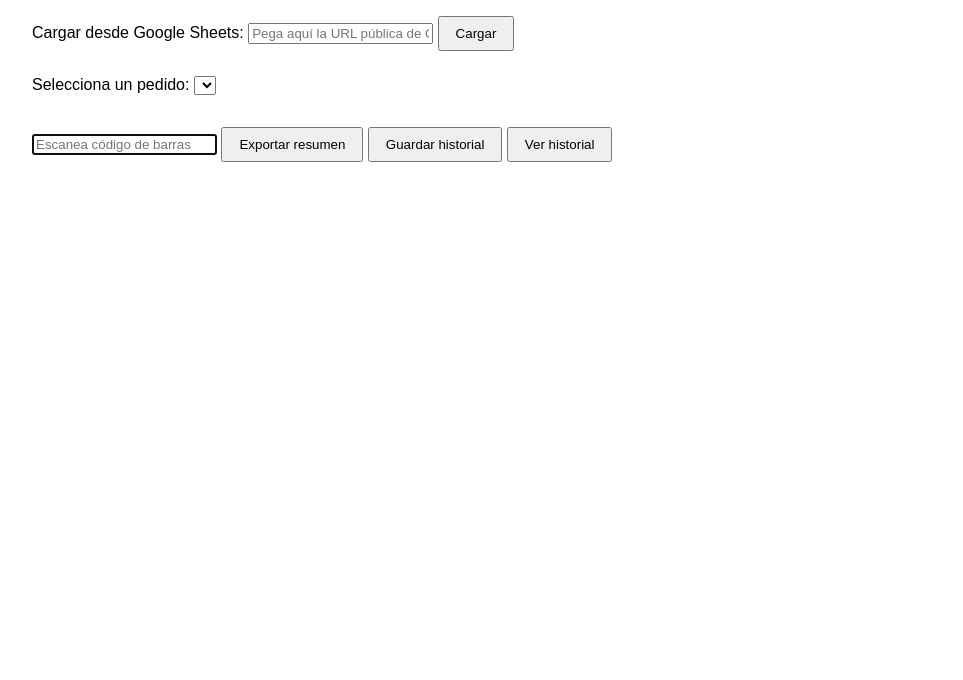
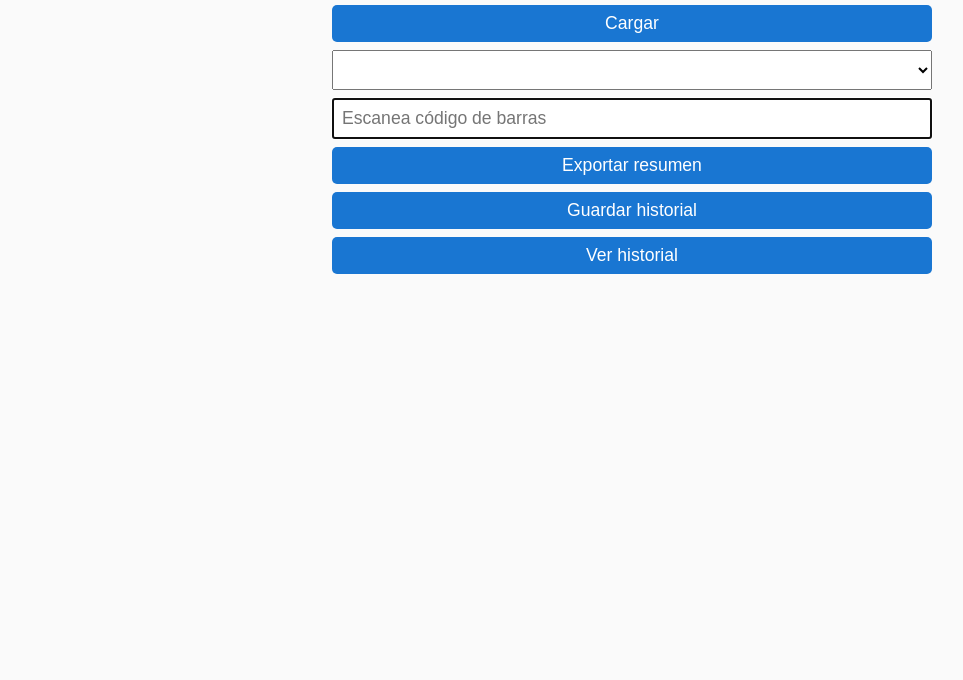
Before and after one commit to whatever9326/escaneo2, a plain HTML site: page index.html in a window 1280 px wide. Shown: the part 120-800 px from the top of the page, without its empty margins (8-971 px from the left). Drawn offline with Linux system fonts and the light colour scheme.

Commit message:
Update index.html

```diff
--- a/index.html
+++ b/index.html
@@ -5,28 +5,34 @@
   <meta name="viewport" content="width=device-width, initial-scale=1.0">
   <title>Escaneo de Pedidos - Demo</title>
   <style>
-    body { font-family: sans-serif; padding: 2rem; }
-    input[type="file"], input[type="text"], input[type="url"], select { margin: 1rem 0; }
-    button { margin-top: 1rem; padding: 0.5rem 1rem; }
-    table { border-collapse: collapse; width: 100%; margin-top: 1rem; }
-    th, td { border: 1px solid #ddd; padding: 8px; }
+    * { box-sizing: border-box; }
+    body { font-family: sans-serif; padding: 1rem; margin: 0; background: #fafafa; }
+    h1 { font-size: 1.5rem; text-align: center; }
+    input[type="file"], input[type="text"], input[type="url"], select, button {
+      width: 100%; max-width: 600px; margin: 0.5rem auto; display: block;
+      font-size: 1.1rem; padding: 0.5rem;
+    }
+    button { cursor: pointer; background: #1976d2; color: white; border: none; border-radius: 5px; }
+    button:hover { background: #125aa0; }
+    table { border-collapse: collapse; width: 100%; margin-top: 1rem; font-size: 0.95rem; }
+    th, td { border: 1px solid #ddd; padding: 8px; text-align: center; }
     th { background: #f2f2f2; }
     .completo { background: #c8e6c9; }
     .exceso { background: #ffcdd2; }
-    .error { color: red; margin-top: 1rem; }
+    .error { color: red; margin-top: 1rem; font-size: 0.9rem; }
+    #historial { padding-top: 1rem; font-size: 0.9rem; }
+    @media (min-width: 700px) {
+      input, select, button { max-width: 600px; }
+    }
   </style>
 </head>
 <body>
   <h1>Escaneo de Productos</h1>
 
-  <label for="sheetUrl">Cargar desde Google Sheets:</label>
   <input type="url" id="sheetUrl" placeholder="Pega aquí la URL pública de Google Sheets">
   <button onclick="cargarDesdeSheet()">Cargar</button>
-  <br>
 
-  <label for="pedidoSelect">Selecciona un pedido:</label>
   <select id="pedidoSelect"></select>
-  <br>
   <input type="text" id="barcodeInput" placeholder="Escanea código de barras" autofocus>
   <button onclick="exportarResumen()">Exportar resumen</button>
   <button onclick="guardarHistorial()">Guardar historial</button>
@@ -113,7 +119,7 @@
 
     function actualizarSelectorPedidos() {
       const selector = document.getElementById('pedidoSelect');
-      selector.innerHTML = '<option value="">-- Selecciona --</option>';
+      selector.innerHTML = '<option value="">-- Selecciona un pedido --</option>';
       for (const id in pedidos) {
         const option = document.createElement('option');
         option.value = id;
@@ -123,6 +129,7 @@
       selector.addEventListener('change', function () {
         pedidoActual = pedidos[this.value] || null;
         renderTabla();
+        document.getElementById('barcodeInput').focus();
       });
     }
 
@@ -148,6 +155,7 @@
 
         e.target.value = '';
         renderTabla();
+        setTimeout(() => document.getElementById('barcodeInput').focus(), 100);
       }
     });
 
```
